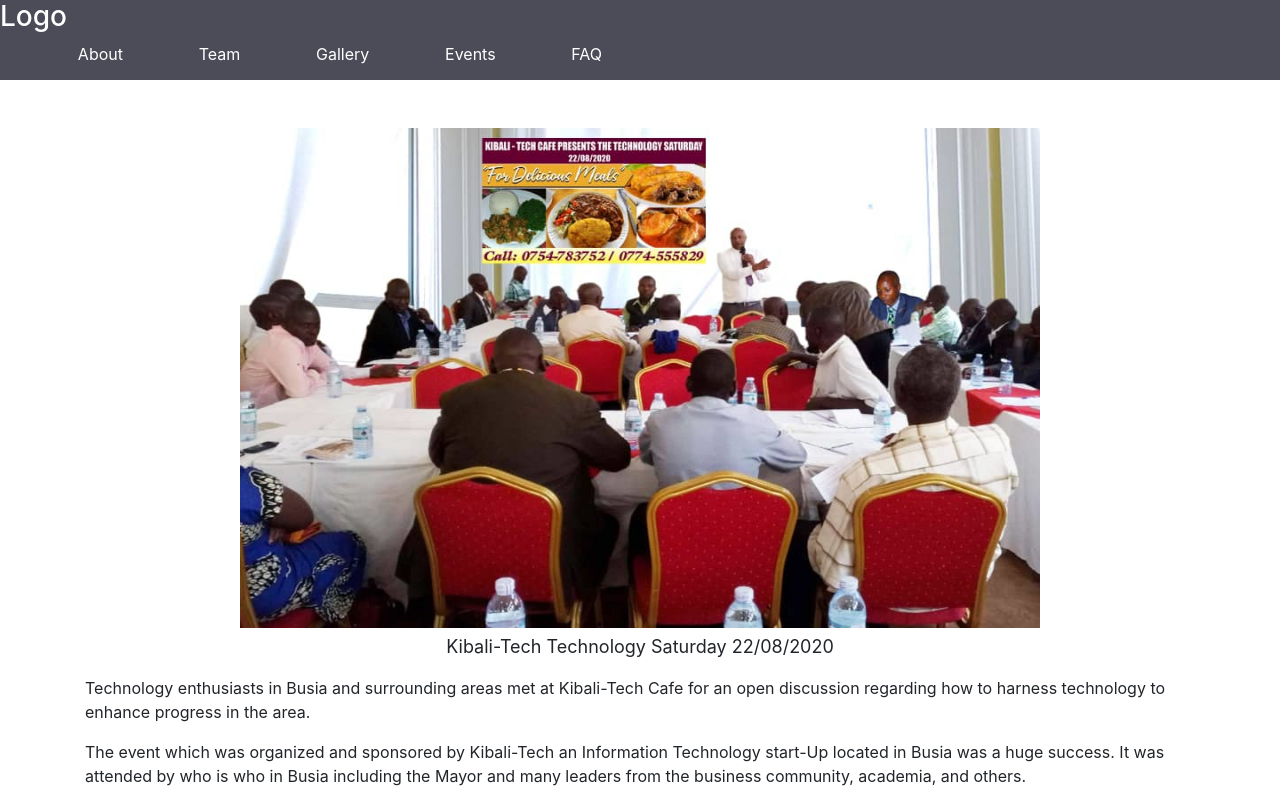
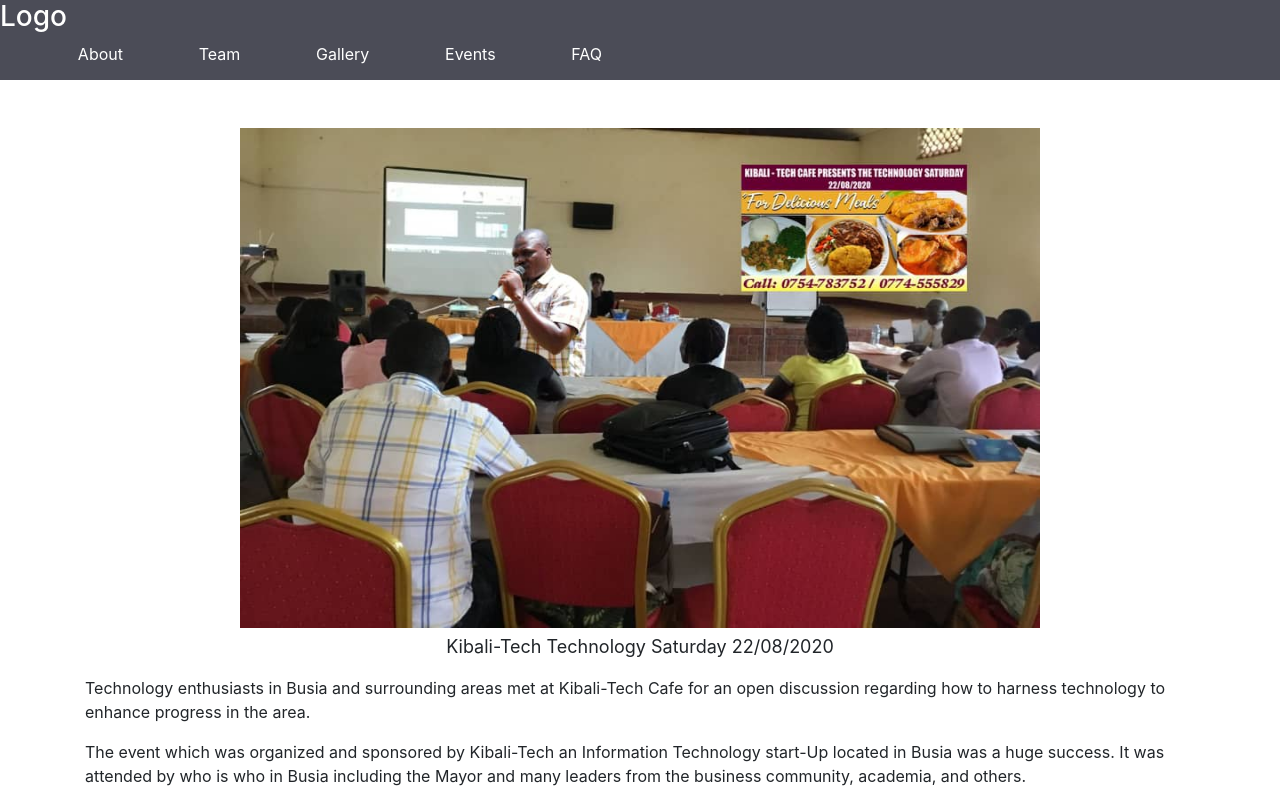
Before and after one commit to kibalitek/my-app, a React (Create React App) app: page /events in a window 1280 px wide. Shown: the top 800 px of the page. Built offline with nearby package versions, Linux system fonts and the light colour scheme.

Commit message:
changed photo

```diff
--- a/src/Events.js
+++ b/src/Events.js
@@ -14,7 +14,7 @@ function Events() {
       <br /> <br />
       <div className="d-flex justify-content-center">
         <img
-          src={require("./tech_sat22082020.jpg")}
+          src={require("./tech_sat2.jpg")}
           alt="Start Team Kibali-Tech"
           height="500"
           width="800"
```
Also changed, not shown: src/tech_sat2.jpg (added).
